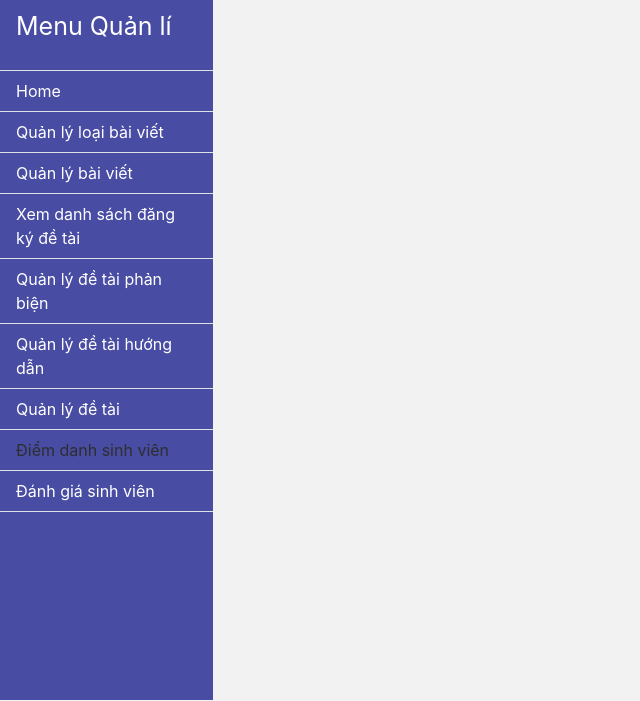
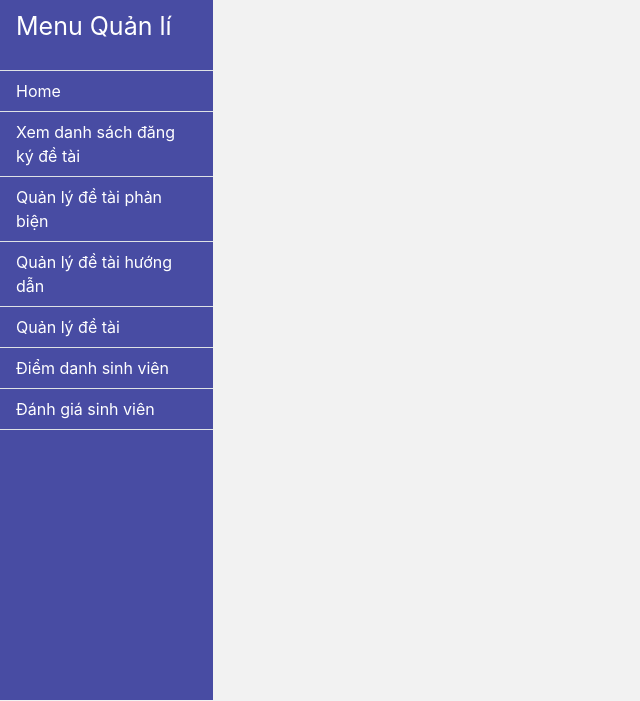
Before and after one commit to Sangne29/quanlykhoaluan, a PHP site: page /quanlykhoaluan/admin/index.php in a window 1280 px wide. Shown: the part 99-800 px from the top of the page, without its empty margins (0-640 px from the left). Run offline with PHP 8.4, Linux system fonts and the light colour scheme; the visitor is signed in with stand-in values (Sample User, id 1); some libraries are stand-ins or nearby versions; grey boxes are pictures that could not be loaded.

Commit message:
11/27/2023

```diff
--- a/admin/views/LeftMenu.php
+++ b/admin/views/LeftMenu.php
@@ -7,8 +7,8 @@
       </div>
     </li>
     <li class="py-2 border-bottom row"><a class="pl-3" style="color: #ffffff" href="index.php"> Home </a></li>
-      <li class="py-2 border-bottom row"><a class="pl-3" style="color: #ffffff" href="index.php?option=topic"> Quản lý loại bài viết</a></li>
-      <li class="py-2 border-bottom row"><a class="pl-3" style="color: #ffffff" href="index.php?option=Post"> Quản lý bài viết</a></li>
+      <!-- <li class="py-2 border-bottom row"><a class="pl-3" style="color: #ffffff" href="index.php?option=topic"> Quản lý loại bài viết</a></li>
+      <li class="py-2 border-bottom row"><a class="pl-3" style="color: #ffffff" href="index.php?option=Post"> Quản lý bài viết</a></li> -->
       <?php if(isset($_SESSION['Access']) && $_SESSION['Access'] == 0) {
         ?>
         <li id="user" class="py-2 border-bottom row "><a class="px-3  " style="color: #ffffff" href="index.php?option=user"><i class="fas fa-file-user"></i> Quản lý người dùng</a></li>
@@ -19,7 +19,7 @@
         <li id="thesistopic" class="py-2 border-bottom row "><a class="px-3" style="color: #ffffff" href="index.php?option=registertopic&cat=RegisterArgument" >Quản lý đề tài phản biện</a></li>
         <li id="registertopic" class="py-2 border-bottom row "><a class="px-3 " style="color: #ffffff" href="index.php?option=registertopic&cat=insertPoint"> Quản lý đề tài hướng dẫn</a></li>
         <li id="thesistopic" class="py-2 border-bottom row "><a class="px-3 " style="color: #ffffff" href="index.php?option=thesistopic"> Quản lý đề tài</a></li>
-        <li id="attendance" class="py-2 border-bottom row "><a class="px-3 " href="index.php?option=attendance"> Điểm danh sinh viên</a></li>
+        <li id="attendance" class="py-2 border-bottom row "><a class="px-3 " style="color: #ffffff" href="index.php?option=attendance"> Điểm danh sinh viên</a></li>
         <li id="evaluation" class="py-2 border-bottom row "><a class="px-3 " style="color: #ffffff" href="index.php?option=evaluation"> Đánh giá sinh viên</a></li>
 
       <?php  }?>
@@ -32,7 +32,7 @@
         <li id="thesistopic" class="py-2 border-bottom row "><a class="px-3 " style="color: #ffffff" href="index.php?option=thesistopic&cat=Allthesistopic"> Xem tất cả & duyệt đề tài</a></li>
         <li id="attendance" class="py-2 border-bottom row "><a class="px-3" style="color: #ffffff" href="index.php?option=attendance"> Điểm danh sinh viên</a></li>
         <li id="evaluation" class="py-2 border-bottom row "><a class="px-3 " style="color: #ffffff" href="index.php?option=evaluation"> Đánh giá sinh viên</a></li>
-        <li id="evaluation" class="py-2 border-bottom row "><a class="px-3 " style="color: #ffffff" href="index.php?option=pointL"> Chấm điểm L0</a></li>
+        <li id="evaluation" class="py-2 border-bottom row "><a class="px-3 " style="color: #ffffff" href="index.php?option=pointL"> Chấm điểm Abet</a></li>
 
 
         <?php  }?>
--- a/admin/views/pages/evaluation/dashboard.php
+++ b/admin/views/pages/evaluation/dashboard.php
@@ -38,7 +38,7 @@
 
 									</div>
 								</div>
-								<div class="row">
+								<div class="row" >
 									<div  class="card-block p-3">
 										<?php if(has_flash('thongbao')):  ?>
 											<div class="alert alert-success" > <?php echo get_flash('thongbao') ; ?> </div>
@@ -47,7 +47,7 @@
 										</div>
 										<div class="col-md-12 p-3">
 											<form  action="index.php?option=evaluation&cat=update&id=<?php echo $_REQUEST['id'];?>" method="POST" >
-											<table id="myTable1" class="table table-striped table-bordered dt-responsive text-center">
+											<table id="myTable1" class="table table-striped table-bordered dt-responsive text-center" style="width: 77rem;">
 												<thead>
 													<tr class='table-info'>
 														<th>STT</th>
@@ -80,7 +80,7 @@
 
 										        </tbody>
 												<input type="submit" name="update-evaluation" value="Cập nhật" class="form-control btn-primary col-md-1 float-right" >
-													</form>
+											</form>
 									</table>
 
 								</div>
```
Also changed, not shown: admin/views/pages/evaluation/index.php (+6 -3 lines), admin/views/pages/pointL/index.php (+13 -2 lines).
